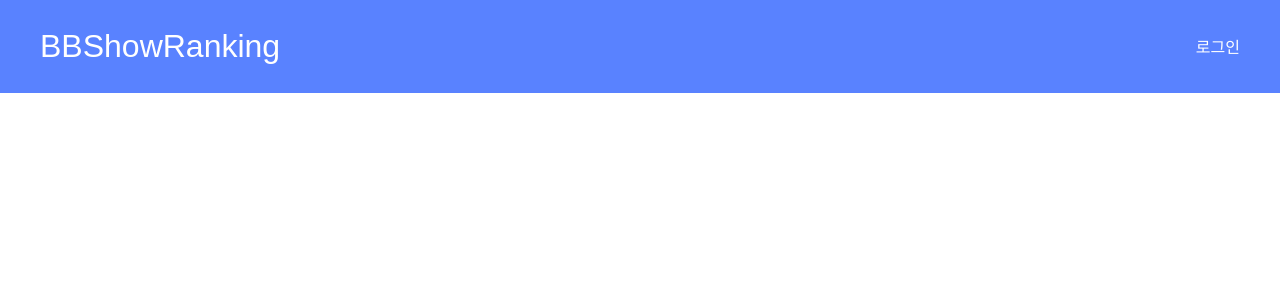
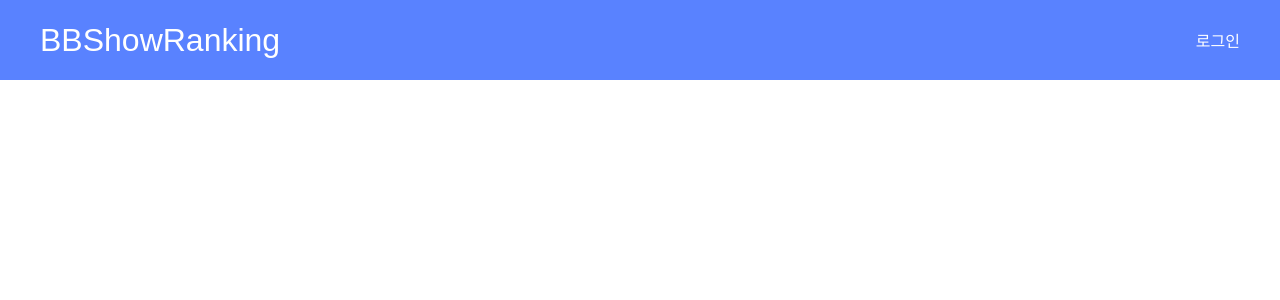
Before and after one commit to SKyhumn/bongbongshow-market, a React (Vite) app: page / in a window 1280 px wide. Shown: the top 300 px of the page. Built offline with nearby package versions, Linux system fonts and the light colour scheme; a web font is replaced by a local one.

Commit message:
홈 페이지 UI 개발 중

```diff
--- a/src/App.css
+++ b/src/App.css
@@ -6,11 +6,12 @@
   top:0;
   left:0;
   width:100%;
+  height:2rem;
 
   align-items:center;
   justify-content:space-between;
 
-  padding:0.4rem 2.5rem;
+  padding:2.5rem;
   box-sizing:border-box;
 
   color:white;
@@ -25,6 +26,26 @@
 
 #header p{
   cursor:pointer;
+}
+
+.content{
+  display:grid;
+  grid-template-columns:49.5% 49.5%;
+  grid-template-rows:48% 48%;
+  grid-gap:1rem;
+  width:100%;
+  height:calc(100vh - 6rem);
+
+  margin-top:5.5rem;
+}
+
+.box1{
+  grid-column:1/2;
+  grid-row:1/3;
+}
+
+.box3{
+  overflow-y:scroll;
 }
 
 .sign-in-page, .sign-up-page{
@@ -230,3 +251,19 @@
 
   cursor:pointer;
 }
+
+@media (orientation: portrait){
+  .content{
+    grid-template-columns: 1fr;
+    grid-template-rows:12rem 15rem 1fr;
+  }
+  .box1{
+    grid-row:1/2;
+  }
+  .box2{
+    grid-row:2/3;
+  }
+  .box{
+    overflow:hidden;
+  }
+}
--- a/src/page/Home.tsx
+++ b/src/page/Home.tsx
@@ -4,6 +4,11 @@
     return(
         <div className="home-page">
             <Header/>
+            <div className="content">
+                <div className="box1"></div>
+                <div className="box2"></div>
+                <div className="box3"></div>
+            </div>
         </div>
     );
 }
```
